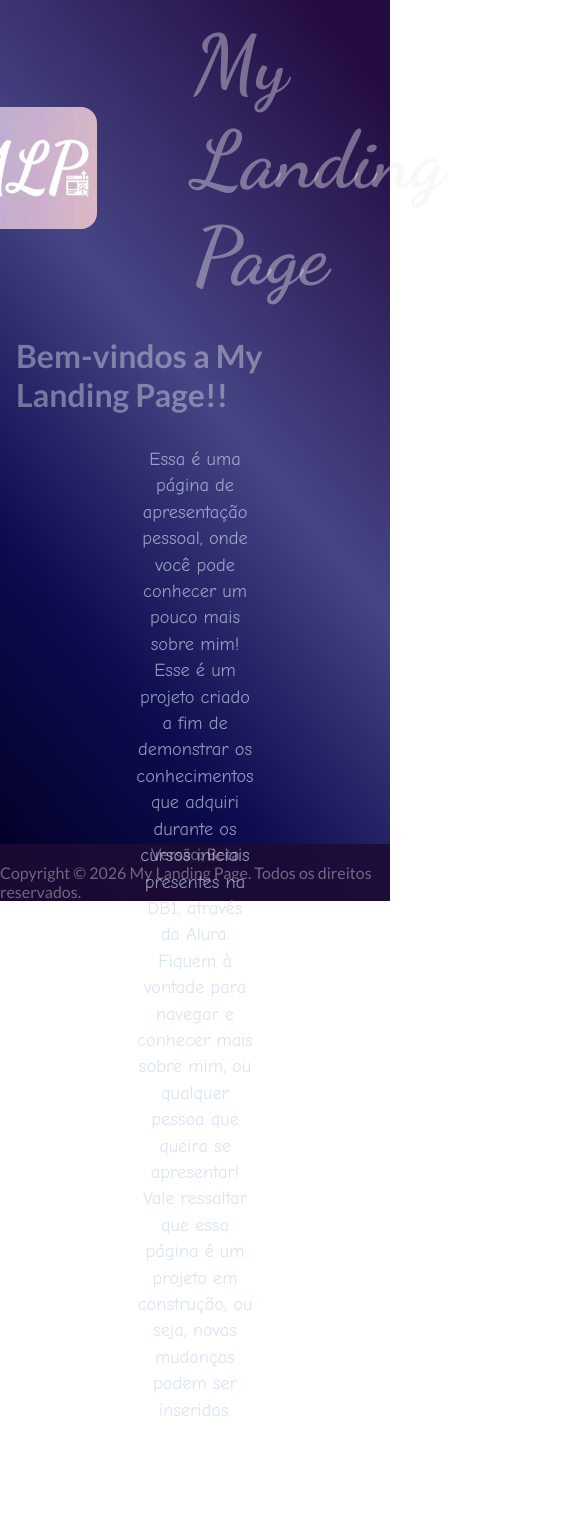
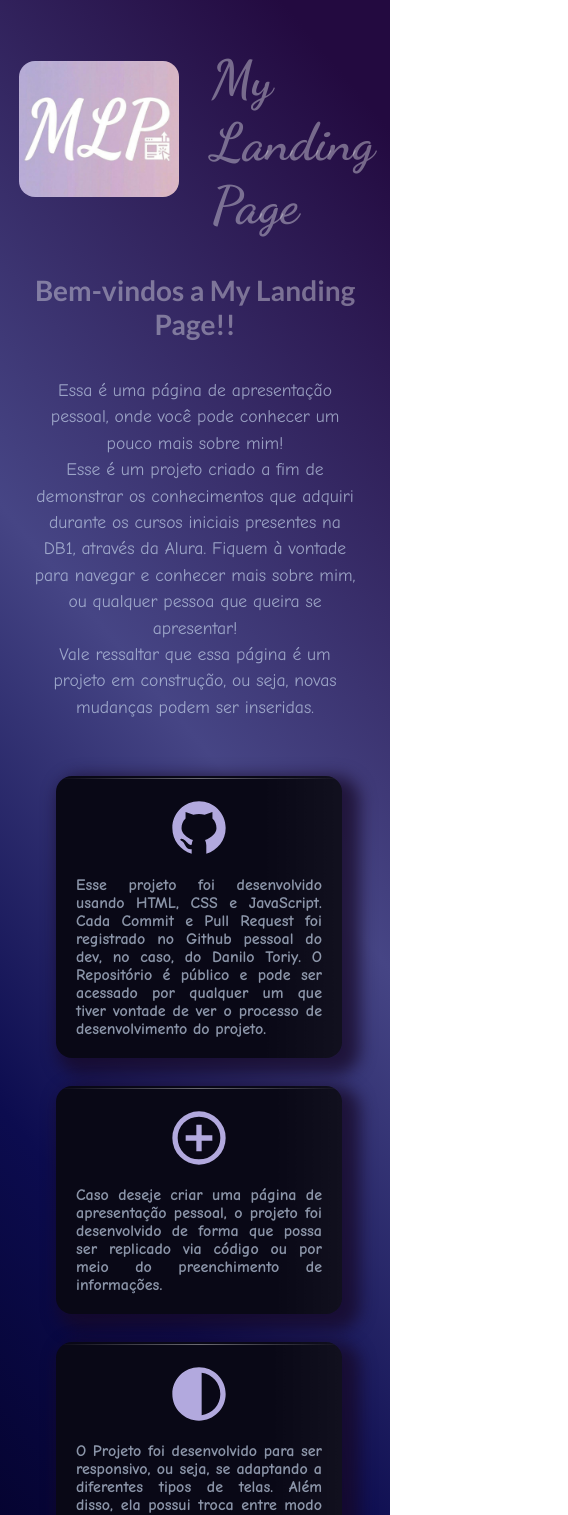
Before and after one commit to danilo-toriy-db1/projeto-pdi-evoluido, an Angular app: page /landing-page in a window 390 px wide. Shown: the top 1515 px of the page, 568 px wide, since content can reach past the window. Built offline with nearby package versions, Linux system fonts and the light colour scheme.

Commit message:
style: adicionado responsividade na Landing Page

```diff
--- a/src/app/landing-page/components/card-hability/card-hability.scss
+++ b/src/app/landing-page/components/card-hability/card-hability.scss
@@ -9,6 +9,10 @@
 
 @keyframes linha_galho{
     100% { width: 3.8rem; }
+}
+
+@keyframes linha_galho_mobile{
+    100% { width: 1.9rem; }
 }
 
 @keyframes pintar_card_soft{
@@ -78,6 +82,10 @@
         border-top: var(--dashed-line-color) dashed 0.15rem;
         animation: linha_galho var(--duration-animation-linha-galho) ease-in-out forwards;
         animation-delay: var(--delay-galho-animation);
+
+        @include responsivo('celular'){
+            animation: linha_galho_mobile var(--duration-animation-linha-galho) ease-in-out forwards;
+        }
     }
 
     &::after{
--- a/src/app/landing-page/pages/habilities-page/habilities-page.scss
+++ b/src/app/landing-page/pages/habilities-page/habilities-page.scss
@@ -80,26 +80,6 @@
     }
 }
 
-.button__excludeHability{
-    display: none;
-    position: absolute;
-    border: none;
-    background-color: red;
-    border-radius: 0.25rem;
-    cursor: pointer;
-}
-
-.hard-skill .button__excludeHability{
-    @include sizes_positions($top: -0.7rem, $right: -0.7rem);
-}
-
-.soft-skill .button__excludeHability{
-    @include sizes_positions($top: -0.7rem, $right: -0.7rem);
-}
-
-.modo-exclusao .button__excludeHability{
-    display: flex;
-}
 
 .button__container{
     @include flexbox($justify: space-evenly, $direction: row);
@@ -136,9 +116,3 @@
 #icon__img--remove, #icon__img--add{
     margin-right: 0.5rem;
 }
-
-.selecionado-exclusao{
-    background-color: rgb(235, 101, 101);
-    border-radius: 0.5rem;
-    border: red solid 0.2rem;
-}
--- a/src/app/landing-page/pages/initial-page/initial-page.html
+++ b/src/app/landing-page/pages/initial-page/initial-page.html
@@ -1,3 +1,4 @@
+<div class="wrapper">
     <section id="apresentacao">
         <div class="apresentacao__container">
             <div class="apresentacao__img">
@@ -20,3 +21,4 @@
     </section>
 
     <app-card-initial-page [admin]="false" />
+</div>
--- a/src/app/landing-page/pages/initial-page/initial-page.scss
+++ b/src/app/landing-page/pages/initial-page/initial-page.scss
@@ -1,9 +1,10 @@
 @use 'mixins/flexbox' as *;
+@use 'mixins/breakpoints' as *;
 
 :host {
   display: block;
   width: 100vw;
-  height: 100vh;
+  min-height: 100vh;
 }
 
 .apresentacao__img{
@@ -16,31 +17,75 @@
 }
 
 #img-logo{
-    margin: 1rem 0 0 0.5rem;
-    width: 9rem;
     border-radius: 1rem;
     background-color: var(--color-card);
+    margin: 0.25rem 0 0 0.25rem;
+    width: 10rem;
+
+    @include responsivo('computador'){
+        margin: 1rem 0 0 0.5rem;
+        width: 9rem;
+    }
+
 }
 
 .apresentacao__title{
     font-family: var(--cursive-font);
     color: var(--white-text);
-    font-size: 5rem;
-    margin-left: 6rem;
+
+    @include responsivo('computador'){
+        font-size: 5rem;
+        margin-left: 6rem;
+    }
+
+    @include responsivo('tablet'){
+        font-size: 5.25rem;
+        margin-left: 3rem;
+    }
+
+    @include responsivo('celular'){
+        font-size: 3.25rem;
+        margin: 2rem 0 0 2rem;
+    }
 }
 
 .apresentacao__welcome-text{
     font-family: var(--text-font);
     color: var(--white-text);
-    font-size: 2rem;
-    padding: 1rem;
+    padding: 1.25rem;
+
+    @include responsivo('computador'){
+        font-size: 2rem;
+        padding: 1rem;
+    }
+
+    @include responsivo('tablet'){
+        font-size: 2.25rem;
+    }
+
+    @include responsivo('celular'){
+        font-size: 1.75rem;
+        text-align: center;
+    }
 }
 
 .apresentacao__initial-text{
     font-family: var(--text-font-secundary);
     color: var(--gray-text);
-    font-size: 1.15rem;
-    margin: 1rem 22rem 0.5rem 22rem;
     text-align: center;
     line-height: 1.65rem;
+    margin: 1rem 2rem 0.5rem 2rem;
+
+    @include responsivo('computador'){
+        font-size: 1.15rem;
+        margin: 1rem 22rem 0.5rem 22rem;
+    }
+
+    @include responsivo('tablet'){
+        font-size: 1.25rem;
+    }
+
+    @include responsivo('celular'){
+        font-size: 1.1rem;
+    }
 }
--- a/src/app/shared/card-about-me/card-about-me.scss
+++ b/src/app/shared/card-about-me/card-about-me.scss
@@ -18,6 +18,7 @@
 
     @include responsivo('celular'){
         @include sizes_positions($width: 100%, $height: 100%);
+        min-height: 100vh;
     }
 
     .card{
--- a/src/app/shared/card-initial-page/card-initial-page.scss
+++ b/src/app/shared/card-initial-page/card-initial-page.scss
@@ -1,6 +1,7 @@
 @use 'mixins/flexbox' as *;
 @use 'mixins/grid' as *;
 @use 'mixins/sizes_positions' as *;
+@use 'mixins/breakpoints' as *;
 
 @keyframes brilho {
     0% {transform: translateX(-60%) rotate(45deg);}
@@ -9,13 +10,27 @@
 
 #cards{
     @include flexbox(space-between, center, row);
-    margin: 7rem 10rem 2rem 10rem ;
+    margin: 3rem 1rem 1rem 1rem;
+
+    @include responsivo('computador'){
+        margin: 7rem 10rem 2rem 10rem;
+    }
 }
 
 .cards__container{
-    display: grid;
-    grid-template-columns: repeat(3, 1fr);
     background-color: var(--background-main);
+
+    @include responsivo('computador'){
+        @include grid($column: repeat(3, 1fr))
+    }
+
+    @include responsivo('tablet'){
+        @include flexbox(center, center, column);
+    }
+
+    @include responsivo('celular'){
+        @include flexbox(center, center, column);
+    }
 
     a{
         @include flexbox(center, center, column);
@@ -28,23 +43,30 @@
 
 .card__item{
     position: relative;
-    padding: 2rem;
     background-color: var(--color-card);
     border-radius: 1rem;
-    margin: 0 2rem 0 2.5rem;
-
     text-align: justify;
     color: var(--gray-text);
     font-family: var(--text-font-secundary);
     font-weight: 800;
-
     overflow: hidden;
     box-shadow: 0.6rem 0.5rem 1rem 0.5rem var(--card-box-shadow);
+    padding: 1.25rem;
+    margin: 0 2rem 1.75rem 2.5rem;
+
+    @include responsivo('computador'){
+        padding: 2rem;
+        margin: 0 2rem 0 2.5rem;
+    }
 
     img{
         width: 4rem;
         height: 4rem;
-        margin: 0 0 1.25rem 0;
+        margin: 0 0 1rem 0;
+
+        @include responsivo('computador'){
+            margin: 0 0 1.25rem 0;
+        }
     }
 
     &:hover{
@@ -65,5 +87,9 @@
         position: absolute;
         @include sizes_positions(auto, 0.05rem, 0.5%, 0, 0, 0);
         background: var(--linha-card);
+
+        @include responsivo('celular'){
+            @include sizes_positions(auto, 0.05rem, 0.75%, 0, 0, 0);
+        }
     }
 }
--- a/src/app/shared/header/header.scss
+++ b/src/app/shared/header/header.scss
@@ -158,7 +158,7 @@
     }
 
     @include responsivo('tablet'){
-        margin: 0 7.5rem 0 0;
+        margin: 0 4rem 0 0;
     }
 
     @include responsivo('celular'){
```
Lines whose indentation alone changed are shown as unchanged.
